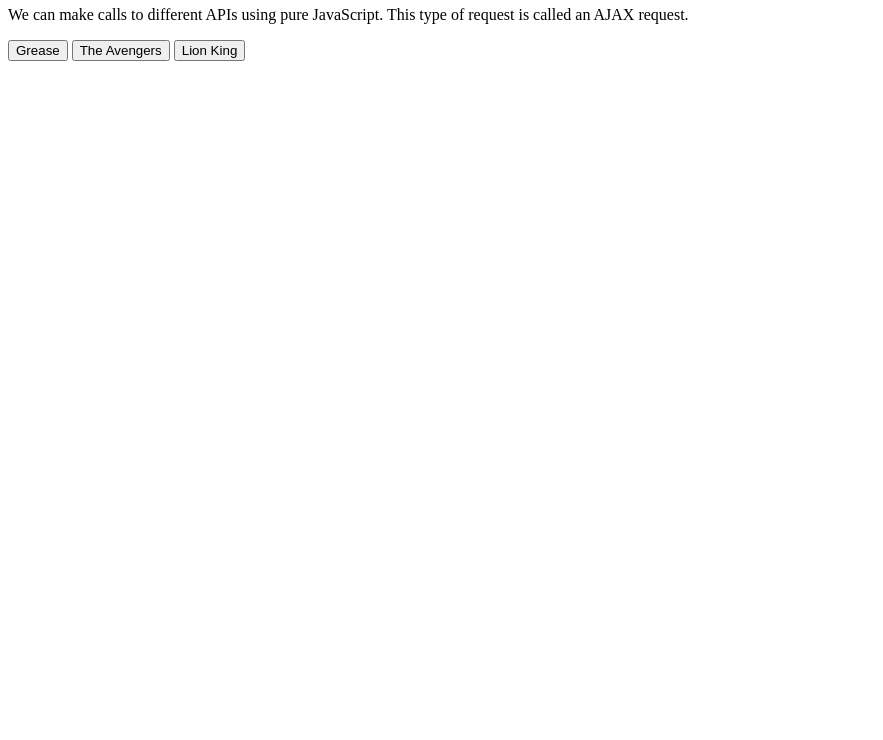
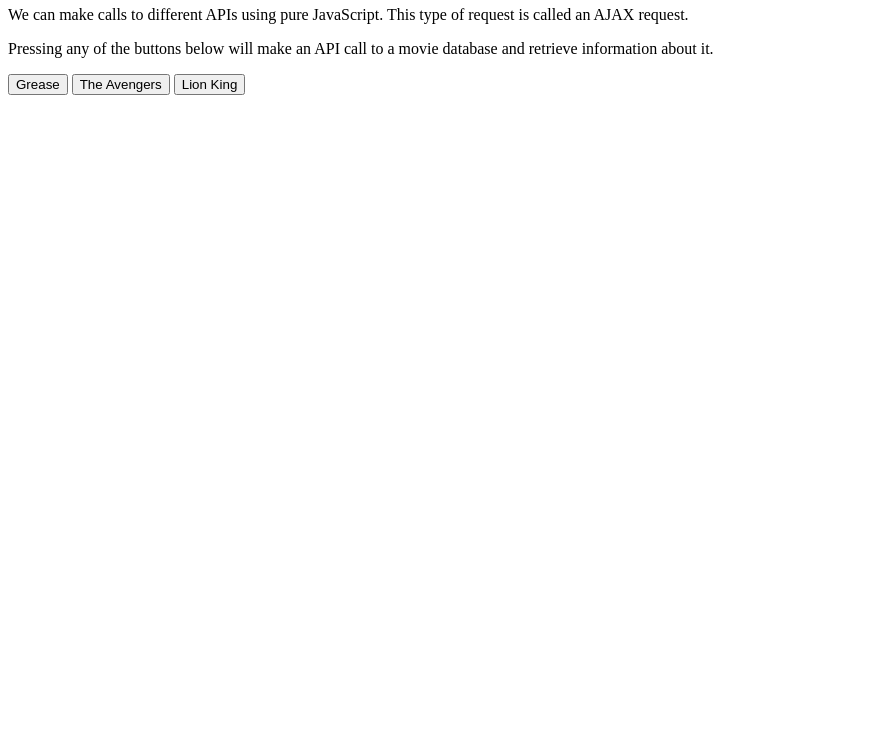
Before and after one commit to emma-fisher/cit261, a plain HTML site: page ajax.html in a window 1280 px wide. Shown: the part 60-800 px from the top of the page, without its empty margins (0-883 px from the left). Drawn offline with Linux system fonts and the light colour scheme.

Commit message:
finishing ajax

```diff
--- a/ajax.html
+++ b/ajax.html
@@ -8,6 +8,8 @@
 <body>
     <h1>Using XMLHTTPRequest to Consume a JSON Web Service</h1>
     <p>We can make calls to different APIs using pure JavaScript. This type of request is called an AJAX request.</p>
+    <p>Pressing any of the buttons below will make an API call to a movie database and retrieve information about it.
+    </p>
     <button value='grease' onclick='getMovie(this.value)'>Grease</button>
     <button value='avengers' onclick='getMovie(this.value)'>The Avengers</button>
     <button value='lion+king' onclick='getMovie(this.value)'>Lion King</button>
```
